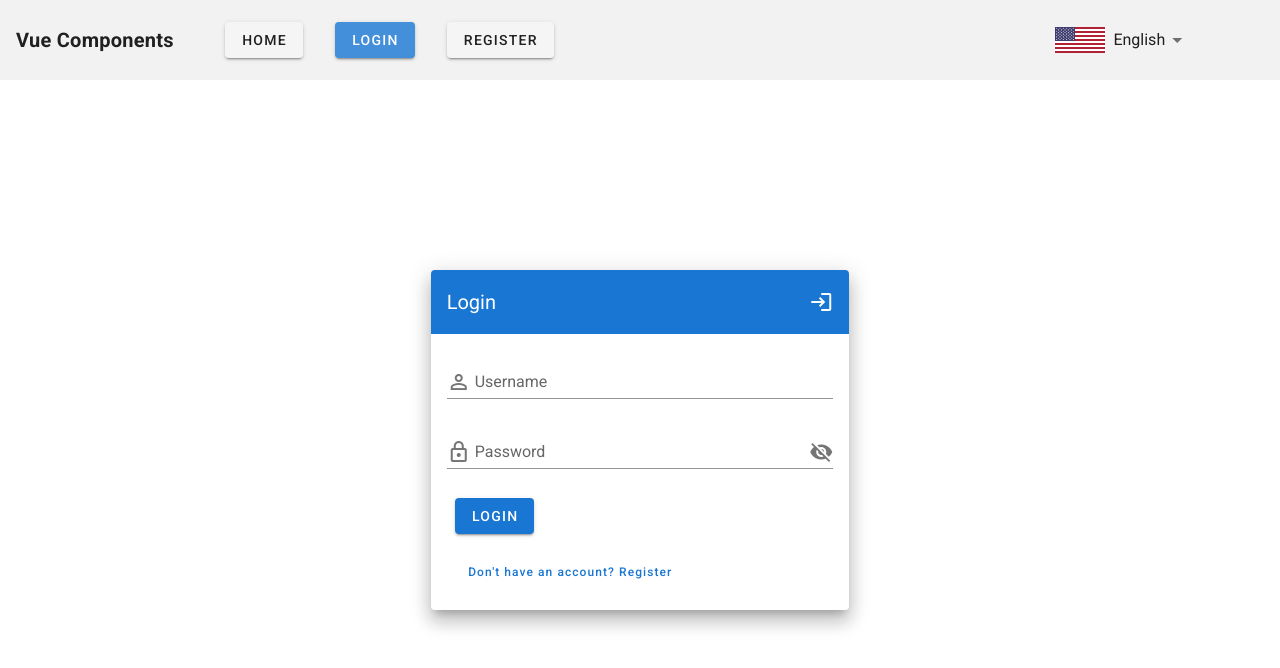
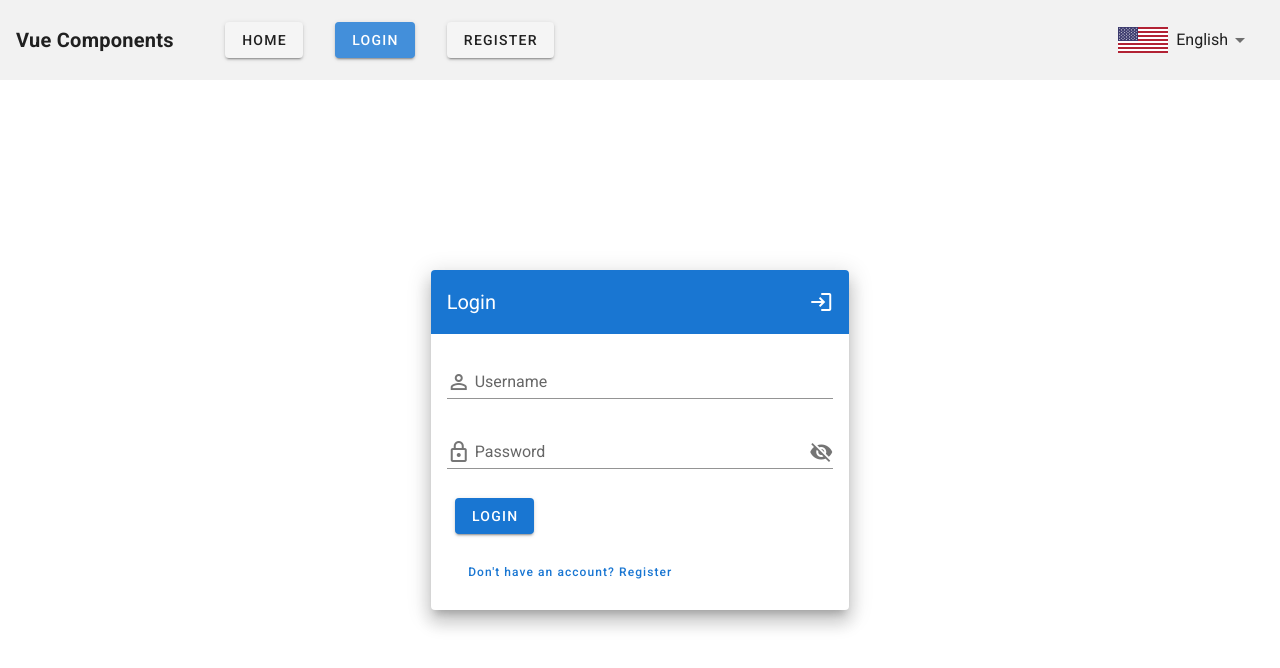
Before and after one commit to SamLizard/VueComponents, a Vue app in the folder global-components/: page /#/login in a window 1280 px wide. Shown: the top 668 px of the page. Built offline with nearby package versions, Linux system fonts and the light colour scheme.

Commit message:
fix(Navbar.vue): fixed display of language-selection when user not logged in.

```diff
--- a/global-components/src/components/Navbar.vue
+++ b/global-components/src/components/Navbar.vue
@@ -131,6 +131,7 @@ export default {
 
 .language-selection {
   max-width: 200px;
+  margin-left: auto;
 }
 
 button {
```
